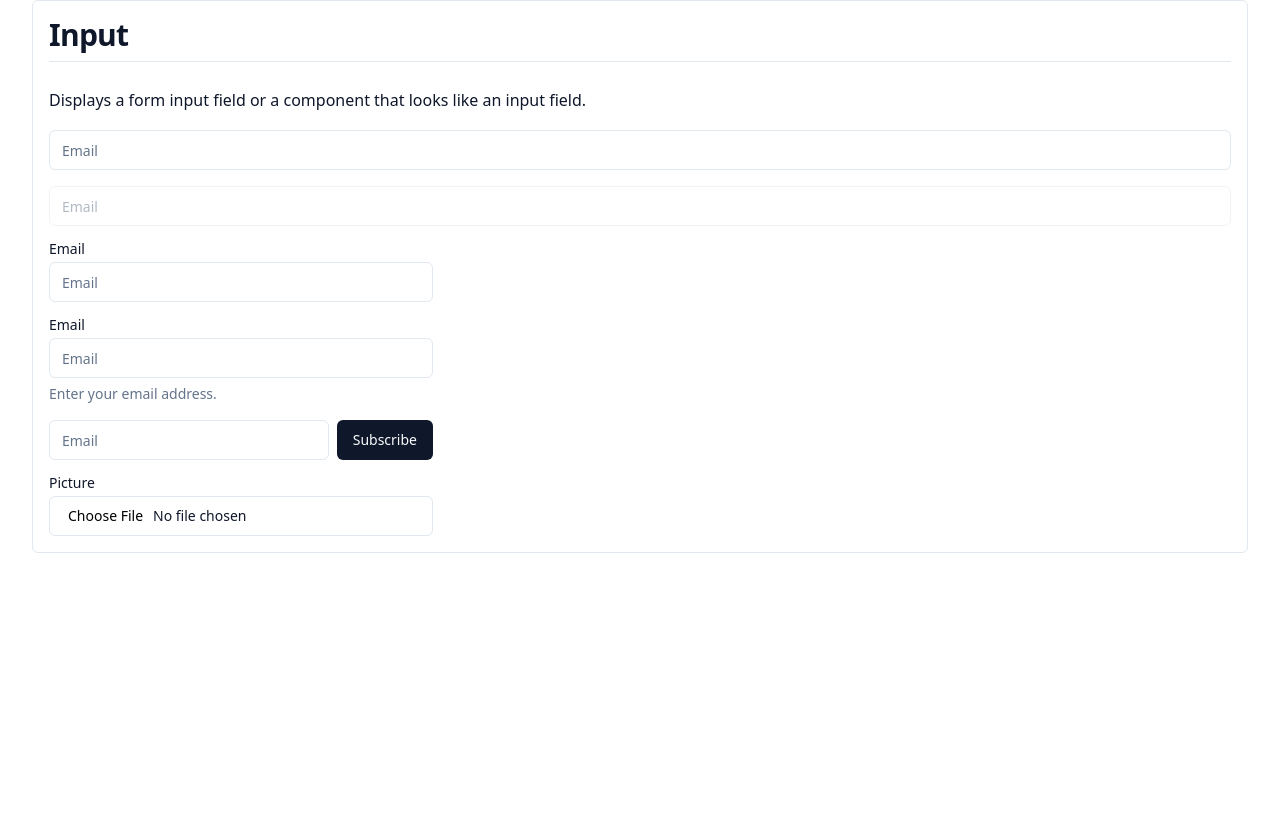
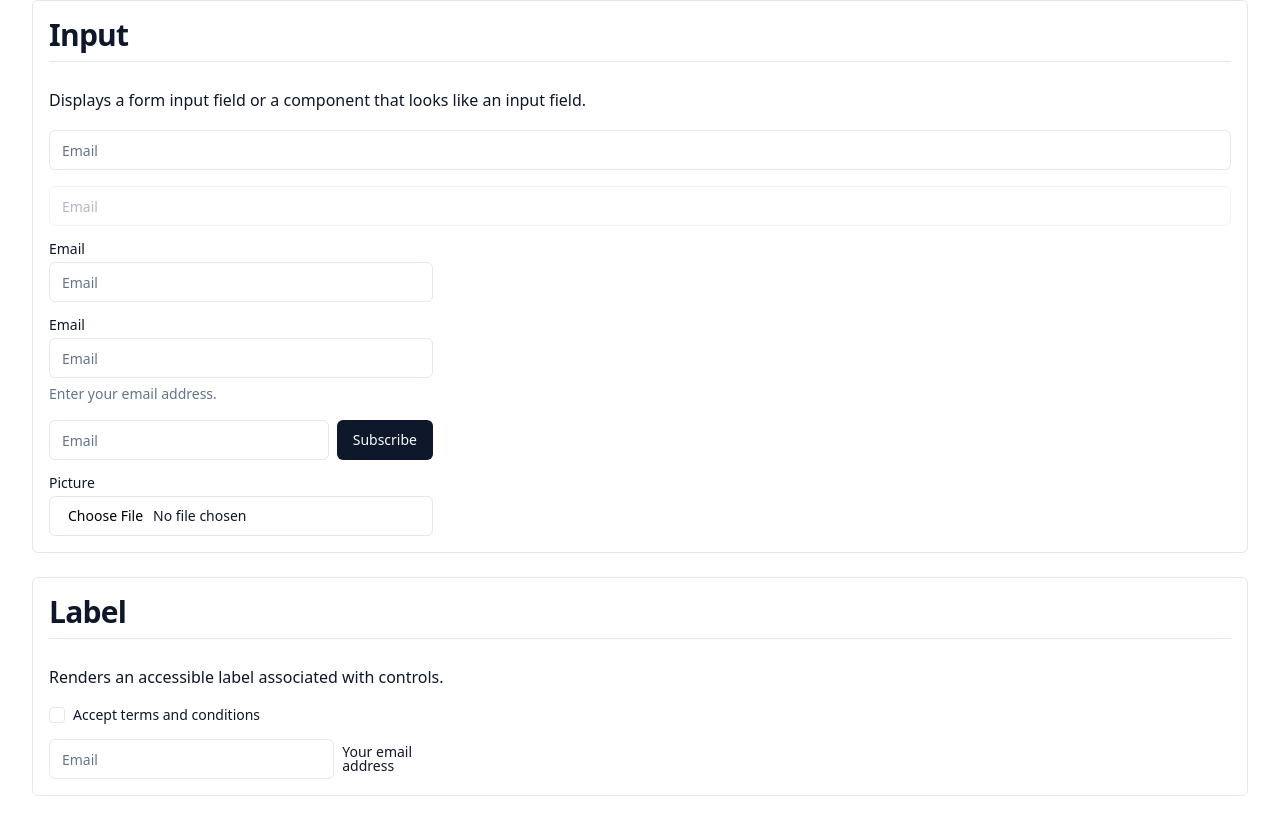
Before and after one commit to clifflee365/shadcn-ui-demo, a Next.js app: page / in a window 1280 px wide. Shown: the part 6592-7426 px from the top of the page. Before the commit the page ends 7185 px from the top, so only its background shows below. Built offline with nearby package versions, Linux system fonts and the light colour scheme.

Commit message:
feat: Label demo

```diff
--- a/app/page.tsx
+++ b/app/page.tsx
@@ -32,6 +32,7 @@ import { DropdownMenuRadioGroupDemo } from "@/components/DropdownMenuRadioGroupD
 import { DropdownMenuSimpleDemo } from "@/components/DropdownMenuSimpleDemo"
 import { HoverCardDemo } from "@/components/HoverCardDemo"
 import { InputDemo } from "@/components/InputDemo"
+import { LabelDemo } from "@/components/LabelDemo"
 
 export default function IndexPage() {
   return (
@@ -190,6 +191,10 @@ export default function IndexPage() {
       >
         <InputDemo />
       </Box>
+
+      <Box title="Label" desc="Renders an accessible label associated with controls.">
+        <LabelDemo/>
+      </Box>
     </section>
   )
 }
--- /dev/null
+++ b/components/LabelDemo.tsx
@@ -0,0 +1,20 @@
+import { Checkbox } from "@/components/ui/checkbox"
+import { Label } from "@/components/ui/label"
+
+import { Input } from "./ui/input"
+
+export function LabelDemo() {
+  return (
+    <div className="flex flex-col gap-4">
+      <div className="flex items-center space-x-2">
+        <Checkbox id="terms11" />
+        <Label htmlFor="terms11">Accept terms and conditions</Label>
+      </div>
+      <div className="flex w-full max-w-sm items-center space-x-2">
+        <Input id="email" type="email" placeholder="Email" />
+
+        <Label htmlFor="email">Your email address</Label>
+      </div>
+    </div>
+  )
+}
```
